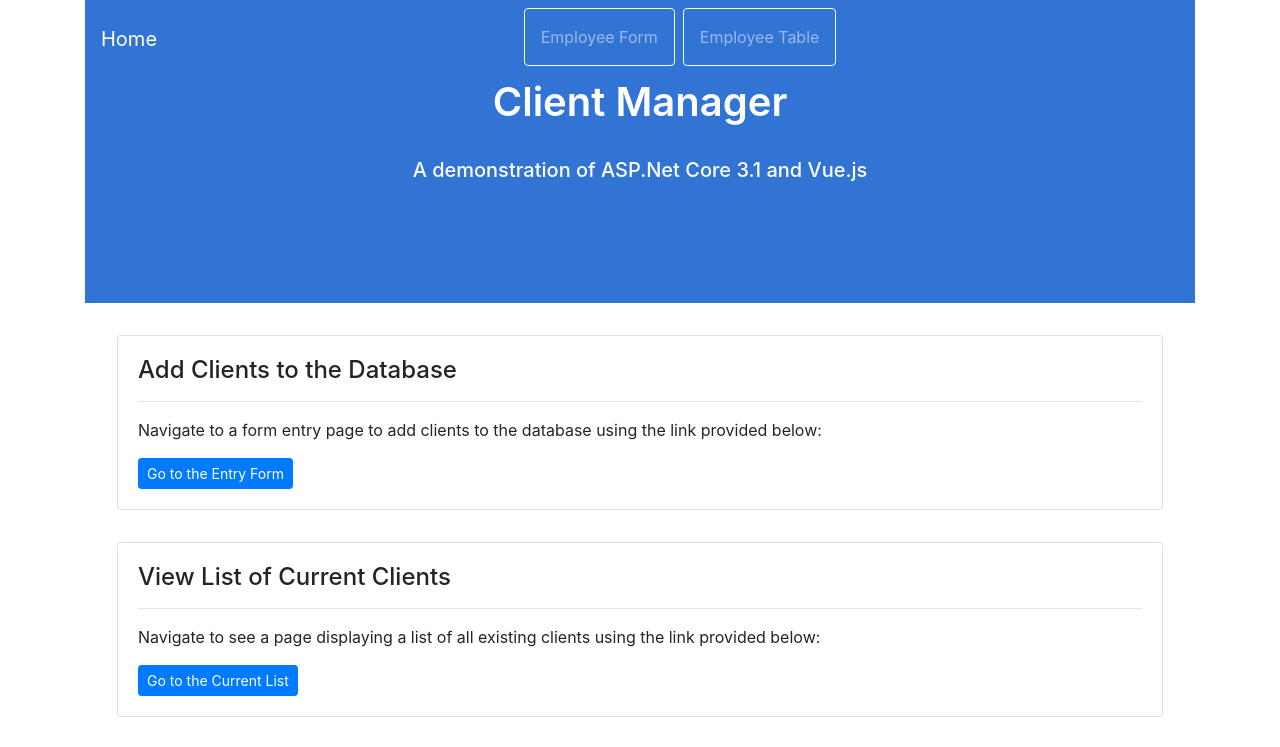
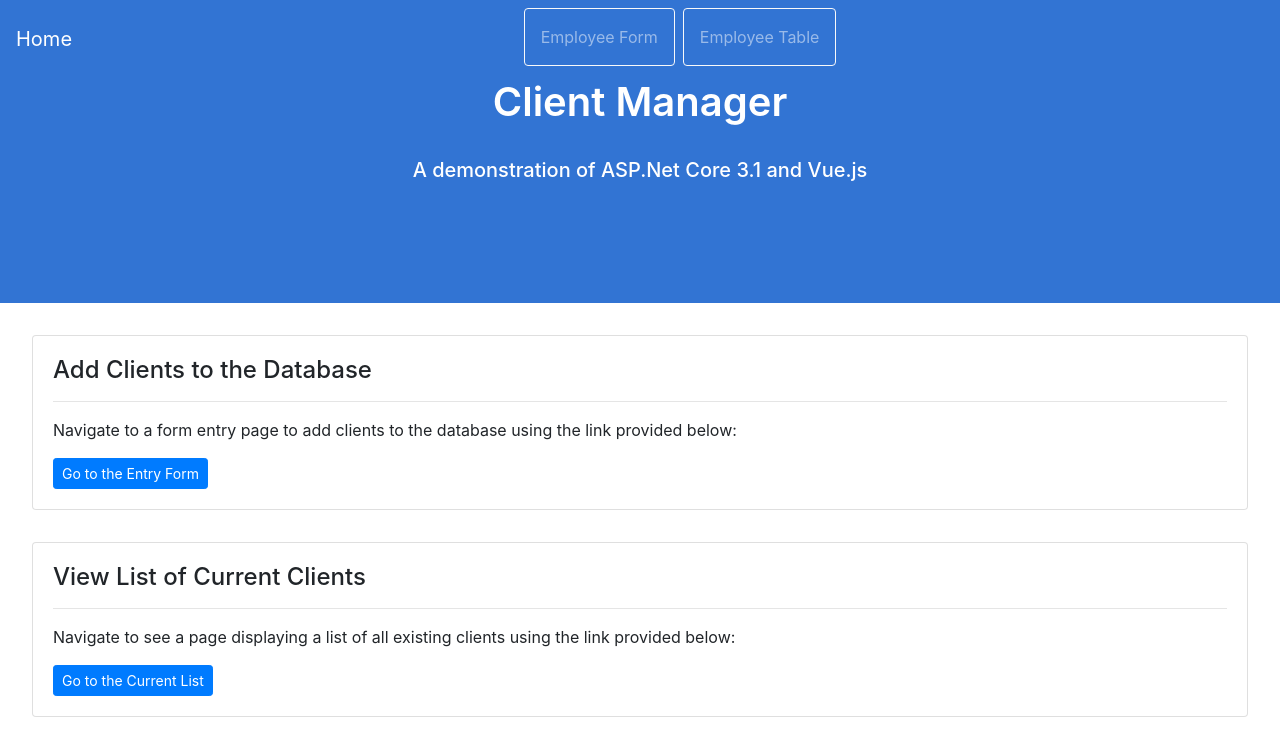
Before and after one commit to johnmcraig/client-manager, a Vue app in the folder src/ClientManager/client-vue/: page / in a window 1280 px wide. Shown: the top 747 px of the page. Built offline with nearby package versions, Linux system fonts and the light colour scheme.

Commit message:
Removed containers, row, and coloumns

```diff
--- a/src/ClientManager/client-vue/src/App.vue
+++ b/src/ClientManager/client-vue/src/App.vue
@@ -1,16 +1,8 @@
 <template>
-  <b-container id="app">
-    <b-row>
-      <b-col>
-        <navbar/>
-      </b-col>
-    </b-row>
-    <b-row>
-      <b-col>
+    <div id="app">
+        <navbar />
         <router-view />
-      </b-col>
-    </b-row>
-  </b-container>
+    </div>
 </template>
 
 <script>
```
